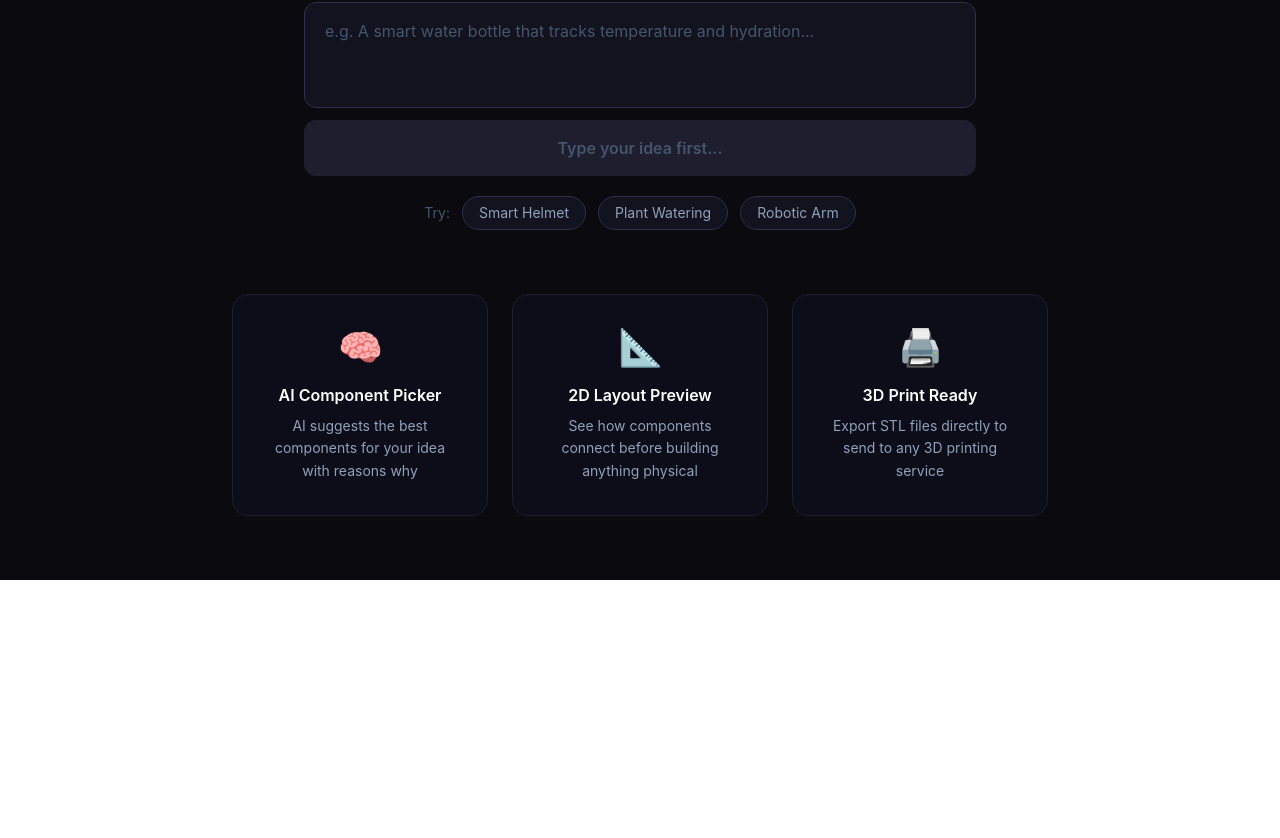
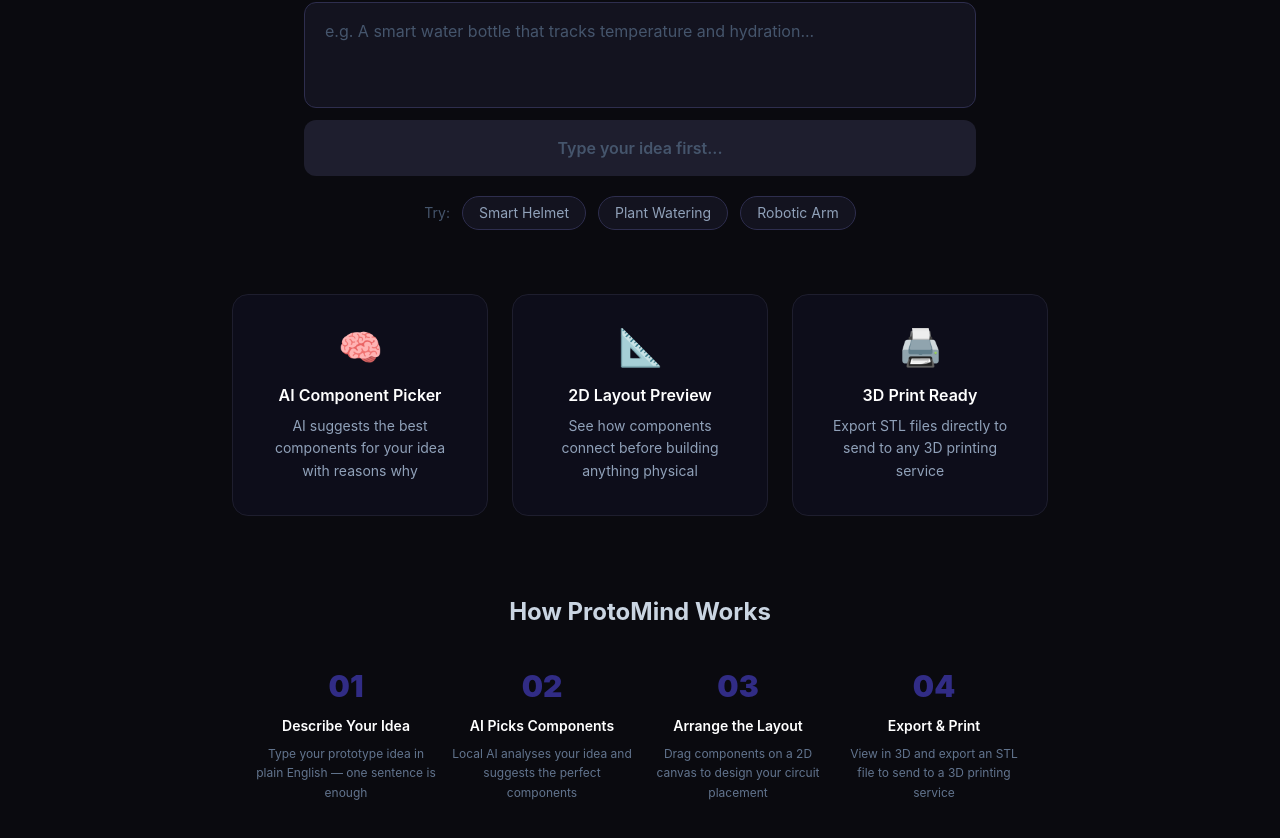
Before and after one commit to madheshwaran402-blip/protomind, a React (Vite) app: page / in a window 1280 px wide. Shown: the part 584-1422 px from the top of the page. Before the commit the page ends 1164 px from the top, so only its background shows below. Built offline with nearby package versions, Linux system fonts and the light colour scheme.

Commit message:
Day 10 - Polish, animations, how it works section

```diff
--- a/src/App.jsx
+++ b/src/App.jsx
@@ -9,10 +9,11 @@
   const location = useLocation()
 
   const links = [
-    { label: 'Home', path: '/' },
-    { label: 'Components', path: '/components' },
-    { label: '3D View', path: '/viewer' },
-  ]
+  { label: 'Home', path: '/' },
+  { label: 'Components', path: '/components' },
+  { label: 'Layout', path: '/layout' },
+  { label: '3D View', path: '/viewer' },
+]
 
   return (
     <nav className="flex justify-between items-center px-16 py-5 border-b border-[#1e1e2e] bg-[#0d0d1a]">
--- a/src/index.css
+++ b/src/index.css
@@ -1 +1,9 @@
 @import "tailwindcss";
+@keyframes fadeIn {
+  from { opacity: 0; transform: translateY(10px); }
+  to { opacity: 1; transform: translateY(0); }
+}
+
+.page-enter {
+  animation: fadeIn 0.3s ease forwards;
+}
--- a/src/pages/Components.jsx
+++ b/src/pages/Components.jsx
@@ -42,7 +42,7 @@
 }
 
   return (
-    <div className="min-h-screen">
+    <div className="min-h-screen page-enter">
 
       <StepBar currentStep={2} />
 
@@ -63,12 +63,27 @@
 
         {/* Loading State */}
         {loading && (
-          <div className="flex flex-col items-center justify-center py-24 gap-4">
-            <div className="w-12 h-12 border-4 border-indigo-600 border-t-transparent rounded-full animate-spin" />
-            <p className="text-slate-400 text-sm">AI is analysing your idea...</p>
-            <p className="text-slate-600 text-xs">This takes about 5 seconds</p>
-          </div>
-        )}
+  <div className="flex flex-col items-center justify-center py-24 gap-6">
+    <div className="relative w-20 h-20">
+      <div className="absolute inset-0 border-4 border-indigo-900 rounded-full" />
+      <div className="absolute inset-0 border-4 border-indigo-500 border-t-transparent rounded-full animate-spin" />
+      <div className="absolute inset-3 border-4 border-indigo-700 border-b-transparent rounded-full animate-spin" style={{ animationDirection: 'reverse', animationDuration: '0.8s' }} />
+    </div>
+    <div className="text-center">
+      <p className="text-white font-semibold mb-1">AI is analysing your idea...</p>
+      <p className="text-slate-500 text-sm">Selecting the best components for</p>
+      <p className="text-indigo-400 text-sm italic mt-1">"{idea}"</p>
+    </div>
+    <div className="flex gap-2">
+      {['Researching components', 'Checking compatibility', 'Finalising list'].map((step, i) => (
+        <div key={step} className="flex items-center gap-1.5 text-xs text-slate-600 bg-[#0d0d1a] px-3 py-1.5 rounded-full border border-[#1e1e2e]">
+          <div className="w-1.5 h-1.5 bg-indigo-500 rounded-full animate-pulse" style={{ animationDelay: i * 200 + 'ms' }} />
+          {step}
+        </div>
+      ))}
+    </div>
+  </div>
+)}
 
         {/* Error State */}
         {error && (
--- a/src/pages/Home.jsx
+++ b/src/pages/Home.jsx
@@ -13,8 +13,9 @@
   }
 
   return (
-    <div className="flex flex-col items-center text-center px-10 pt-20 pb-16">
-        <StepBar currentStep={1} />
+    <div className="flex flex-col items-center text-center px-10 pt-20 pb-16 page-enter">
+
+      <StepBar currentStep={1} />
 
       <div className="bg-indigo-950 text-indigo-400 text-sm px-5 py-2 rounded-full border border-indigo-800 mb-6">
         AI Prototype Generator
@@ -51,6 +52,7 @@
         </button>
       </div>
 
+      {/* Suggestions */}
       <div className="flex gap-3 mt-5 flex-wrap justify-center items-center">
         <span className="text-slate-600 text-sm">Try:</span>
         {[
@@ -68,6 +70,7 @@
         ))}
       </div>
 
+      {/* Feature Cards */}
       <div className="flex justify-center gap-6 px-16 mt-16 flex-wrap">
         {[
           { icon: '🧠', title: 'AI Component Picker', desc: 'AI suggests the best components for your idea with reasons why' },
@@ -82,6 +85,28 @@
         ))}
       </div>
 
+      {/* How it works */}
+      <div className="w-full max-w-3xl mt-20 mb-8">
+        <h2 className="text-2xl font-bold text-center mb-10 text-slate-300">
+          How ProtoMind Works
+        </h2>
+
+        <div className="flex justify-between items-start gap-4">
+          {[
+            { step: '01', title: 'Describe Your Idea', desc: 'Type your prototype idea in plain English — one sentence is enough' },
+            { step: '02', title: 'AI Picks Components', desc: 'Local AI analyses your idea and suggests the perfect components' },
+            { step: '03', title: 'Arrange the Layout', desc: 'Drag components on a 2D canvas to design your circuit placement' },
+            { step: '04', title: 'Export & Print', desc: 'View in 3D and export an STL file to send to a 3D printing service' },
+          ].map((item) => (
+            <div key={item.step} className="flex-1 text-center">
+              <div className="text-3xl font-black text-indigo-900 mb-3">{item.step}</div>
+              <h3 className="text-sm font-semibold text-white mb-2">{item.title}</h3>
+              <p className="text-slate-500 text-xs leading-relaxed">{item.desc}</p>
+            </div>
+          ))}
+        </div>
+      </div>
+
     </div>
   )
 }
--- a/src/pages/Layout.jsx
+++ b/src/pages/Layout.jsx
@@ -149,7 +149,7 @@
   }
 
   return (
-    <div className="min-h-screen">
+    <div className="min-h-screen page-enter">
       <StepBar currentStep={3} />
 
       <div className="px-16 pb-10">
--- a/src/pages/Viewer.jsx
+++ b/src/pages/Viewer.jsx
@@ -113,7 +113,7 @@
   }
 
   return (
-    <div className="min-h-screen">
+   <div className="min-h-screen page-enter">
       <StepBar currentStep={4} />
 
       <div className="px-16 pb-10">
```
